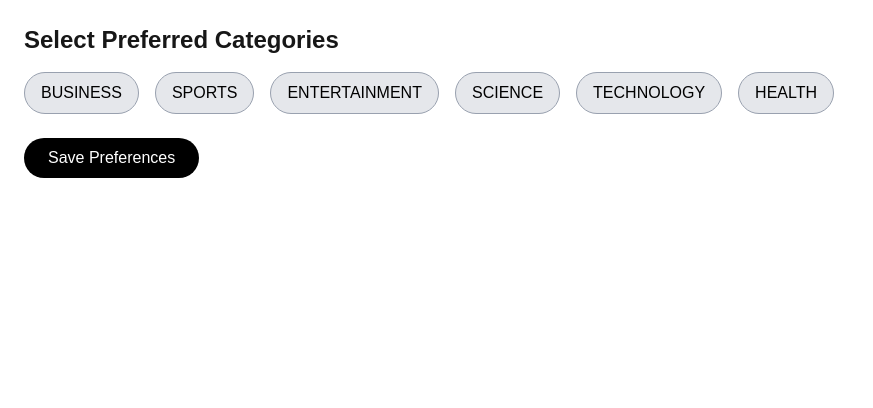
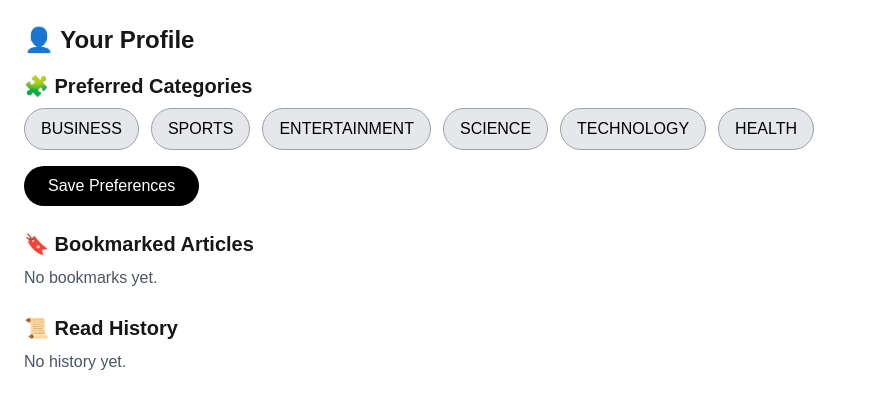
Before and after one commit to shuvajitB/news-aggregator, a Next.js app in the folder frontend/: page /profile in a window 1280 px wide. Shown: the top 408 px of the page, without its empty margins (0-873 px from the left). Built offline with nearby package versions, Linux system fonts and the light colour scheme.

Commit message:
Update page.tsx

```diff
--- a/frontend/src/app/profile/page.tsx
+++ b/frontend/src/app/profile/page.tsx
@@ -7,19 +7,33 @@ const API_BASE_URL = process.env.NEXT_PUBLIC_API_BASE_URL || 'http://localhost:8
 const categories = ['business', 'sports', 'entertainment', 'science', 'technology', 'health'];
 
 export default function ProfilePage() {
+  const { user } = useUserContext();
+  const email = user?.email || '';
+
   const [selected, setSelected] = useState<string[]>([]);
   const [loading, setLoading] = useState(false);
   const [message, setMessage] = useState('');
-  const { user } = useUserContext();
-  const email = user?.email || '';
+  const [bookmarks, setBookmarks] = useState<any[]>([]);
+  const [history, setHistory] = useState<any[]>([]);
 
   useEffect(() => {
     if (!email) return;
+
     setLoading(true);
-    fetch(`${API_BASE_URL}/preferences?email_phone=${email}`)
-      .then(res => res.json())
-      .then(data => setSelected(data.preferences.categories || []))
-      .catch(err => console.error('Failed to fetch preferences:', err))
+    Promise.all([
+      fetch(`${API_BASE_URL}/preferences?email_phone=${email}`).then(res => res.json()),
+      fetch(`${API_BASE_URL}/bookmark/list?email_phone=${email}`).then(res => res.json()),
+      fetch(`${API_BASE_URL}/history/list?email_phone=${email}`).then(res => res.json())
+    ])
+      .then(([prefsData, bookmarksData, historyData]) => {
+        setSelected(prefsData.preferences?.categories || []);
+        setBookmarks(bookmarksData || []);
+        setHistory(historyData || []);
+      })
+      .catch(err => {
+        console.error('Failed to fetch data:', err);
+        setMessage('Something went wrong while loading data.');
+      })
       .finally(() => setLoading(false));
   }, [email]);
 
@@ -33,6 +47,7 @@ export default function ProfilePage() {
 
   const savePreferences = () => {
     if (!email) return;
+
     setLoading(true);
     fetch(`${API_BASE_URL}/preferences`, {
       method: 'POST',
@@ -49,12 +64,14 @@ export default function ProfilePage() {
 
   return (
     <div className="p-6">
-      <h2 className="text-2xl font-bold mb-4">Select Preferred Categories</h2>
+      <h2 className="text-2xl font-bold mb-4">👤 Your Profile</h2>
 
       {loading && <p className="text-gray-600 mb-2">Loading...</p>}
       {message && <p className="text-sm text-blue-600 mb-4">{message}</p>}
 
-      <div className="flex flex-wrap gap-4 mb-6">
+      <div className="mb-6">
+        <h3 className="text-xl font-semibold mb-2">🧩 Preferred Categories</h3>
+        <div className="flex flex-wrap gap-3">
           {categories.map(cat => (
             <button
               key={cat}
@@ -69,13 +86,47 @@ export default function ProfilePage() {
             </button>
           ))}
         </div>
-
         <button
           onClick={savePreferences}
-        className="bg-black text-white px-6 py-2 rounded-full hover:bg-gray-800 transition"
+          className="mt-4 bg-black text-white px-6 py-2 rounded-full hover:bg-gray-800 transition"
         >
           Save Preferences
         </button>
       </div>
+
+      <div className="mb-6">
+        <h3 className="text-xl font-semibold mb-2">🔖 Bookmarked Articles</h3>
+        {bookmarks.length === 0 ? (
+          <p className="text-gray-600">No bookmarks yet.</p>
+        ) : (
+          <ul className="space-y-2">
+            {bookmarks.map((b, i) => (
+              <li key={i}>
+                <a href={b.url} target="_blank" rel="noopener noreferrer" className="text-blue-600 hover:underline">
+                  {b.title}
+                </a>
+              </li>
+            ))}
+          </ul>
+        )}
+      </div>
+
+      <div>
+        <h3 className="text-xl font-semibold mb-2">📜 Read History</h3>
+        {history.length === 0 ? (
+          <p className="text-gray-600">No history yet.</p>
+        ) : (
+          <ul className="space-y-2">
+            {history.map((h, i) => (
+              <li key={i}>
+                <a href={h.url} target="_blank" rel="noopener noreferrer" className="text-blue-600 hover:underline">
+                  {h.title}
+                </a>
+              </li>
+            ))}
+          </ul>
+        )}
+      </div>
+    </div>
   );
 }
```
Lines whose indentation alone changed are shown as unchanged.
